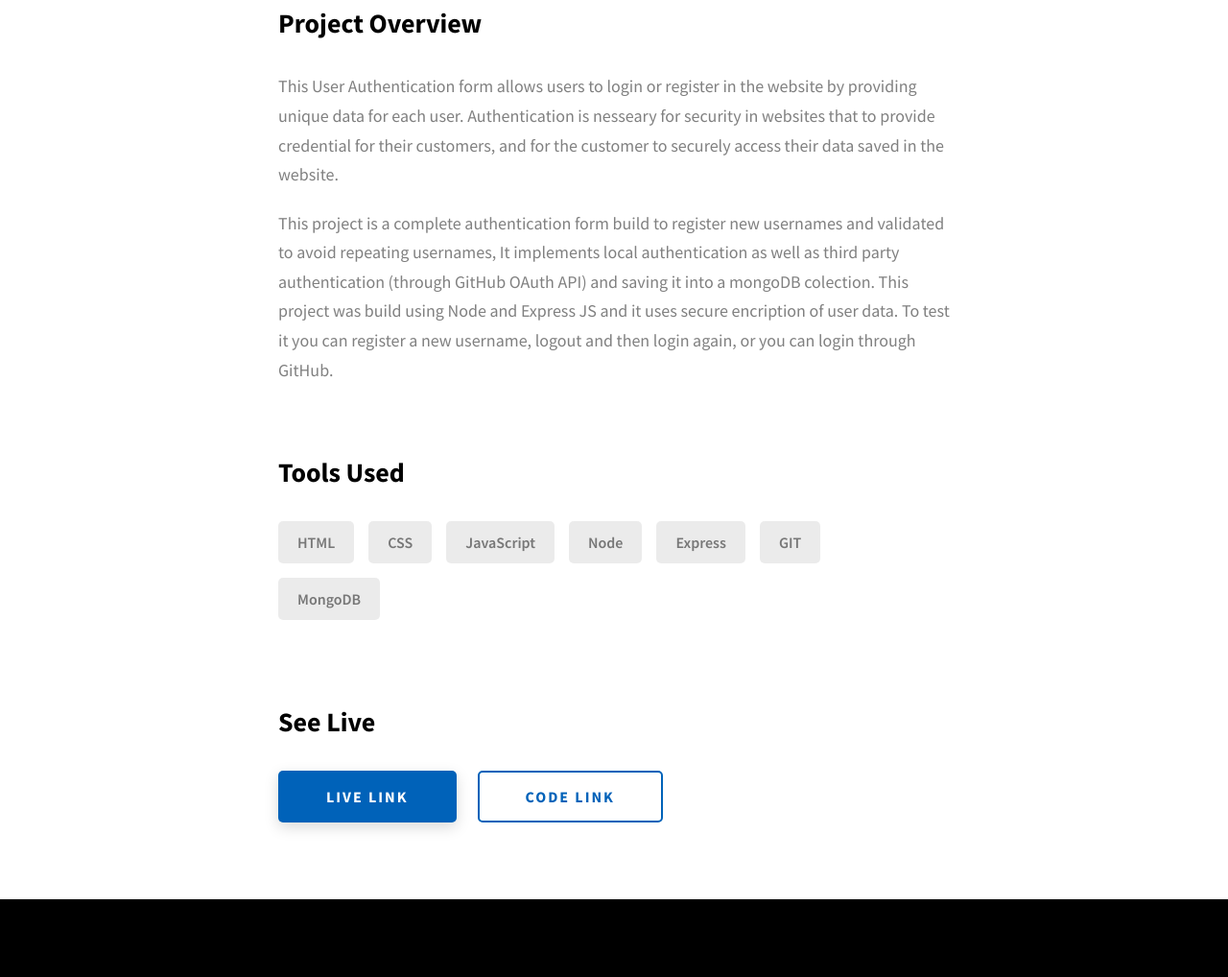
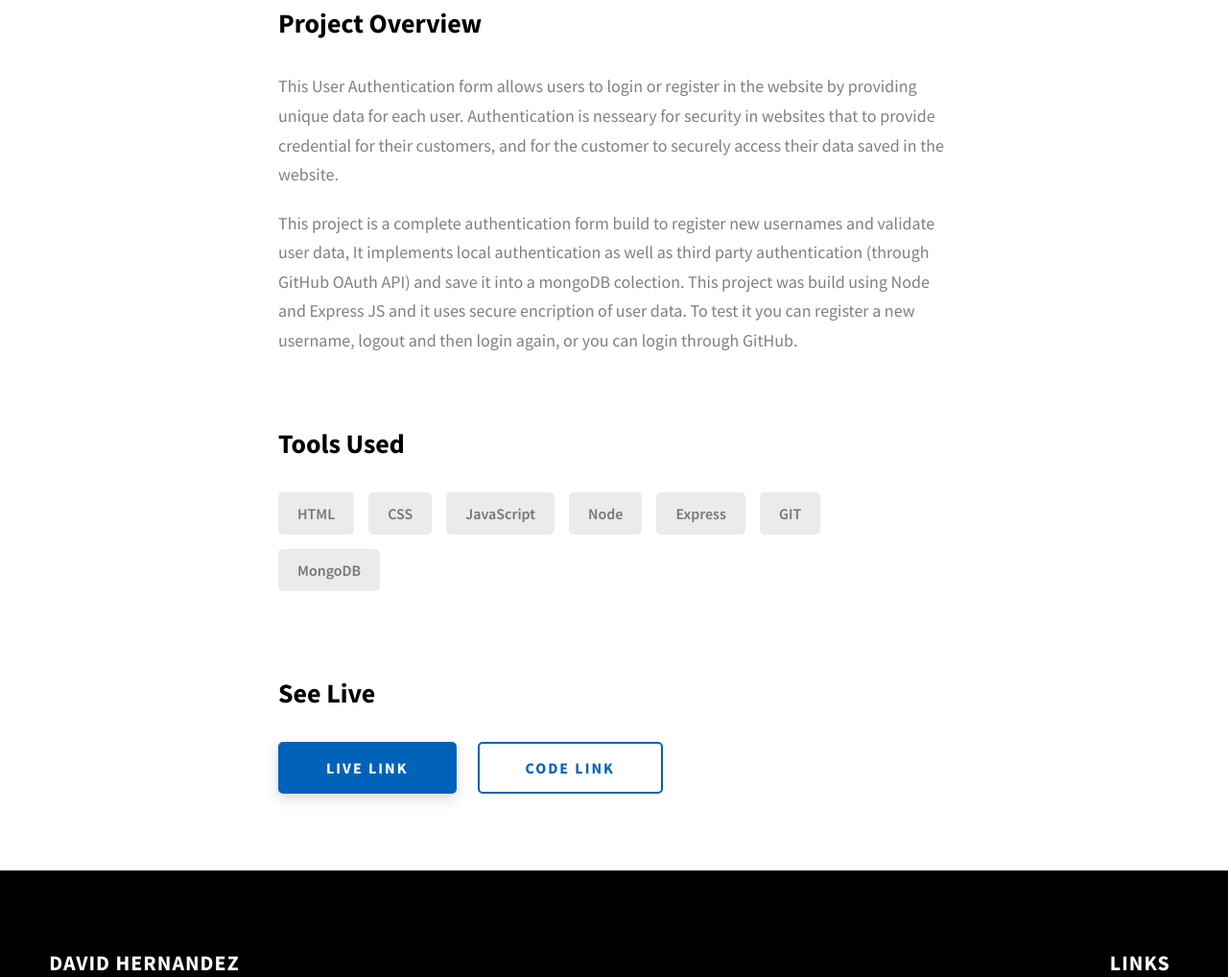
Before and after one commit to davidhelo/davidPortfolio, a website: page project-user-authentication.html in a window 1280 px wide. Shown: the part 1402-2420 px from the top of the page at 96% size. Drawn offline with Linux system fonts and the light colour scheme.

Commit message:
typo and description correction

```diff
--- a/project-user-authentication.html
+++ b/project-user-authentication.html
@@ -117,8 +117,8 @@
                 to securely access their data saved in the website.
               </p>
               <p class="project-details__desc-para">
-                This project is a complete authentication form build to register new usernames and validated to avoid repeating usernames,
-                It implements local authentication as well as third party authentication (through GitHub OAuth API) and saving it into a mongoDB colection.
+                This project is a complete authentication form build to register new usernames and validate user data,
+                It implements local authentication as well as third party authentication (through GitHub OAuth API) and save it into a mongoDB colection.
                 This project was build using Node and Express JS and it uses secure encription of user data.
 
                 To test it you can register a new username, logout and then login again, or you can login through GitHub.
```
Also changed, not shown: index.html (+1 -1 lines), project-cosmetologia.html (+2 -1 lines).
